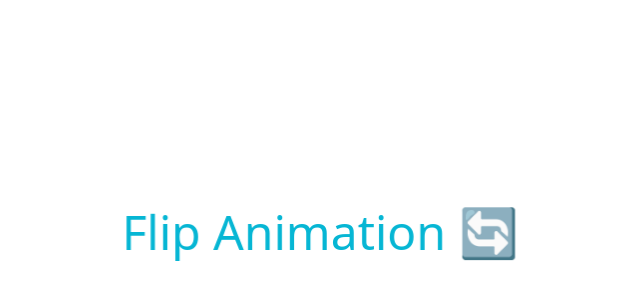
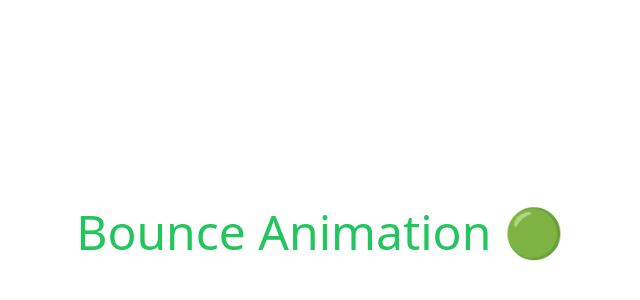
Before and after one commit to Rutuza/AnymatorApp, a React (Vite) app: page / in a window 1280 px wide. Shown: the part 168-468 px from the top of the page, without its empty margins (320-960 px from the left). Built offline with nearby package versions, Linux system fonts and the light colour scheme.

Commit message:
bounce animation added

```diff
--- a/src/App.tsx
+++ b/src/App.tsx
@@ -1,9 +1,11 @@
 import './App.css';
-import { Flip } from './assets/components/Flip';
+// import { Flip } from './assets/components/Flip';
+import { Bounce } from './assets/components/Bounce';
+
 function App() {
   return (
     <>
-      <Flip />
+      <Bounce />
     </>
   )
 }
--- /dev/null
+++ b/src/assets/components/Bounce.tsx
@@ -0,0 +1,41 @@
+import React from "react";
+
+const bounceAnimation = `
+@keyframes bounce {
+  0%, 100% {
+    transform: translateY(0);
+  }
+
+  50% {
+    transform: translateY(-40px);
+  }
+}
+`;
+
+const bounceStyle: React.CSSProperties = {
+  animation: "bounce 1s infinite",
+
+  fontSize: "3rem",
+
+  display: "flex",
+  justifyContent: "center",
+  alignItems: "center",
+
+  height: "100vh",
+
+  color: "#22c55e",
+};
+
+function Bounce() {
+  return (
+    <>
+      <style>{bounceAnimation}</style>
+
+      <div style={bounceStyle}>
+        Bounce Animation 🟢
+      </div>
+    </>
+  );
+}
+
+export { Bounce };
```
